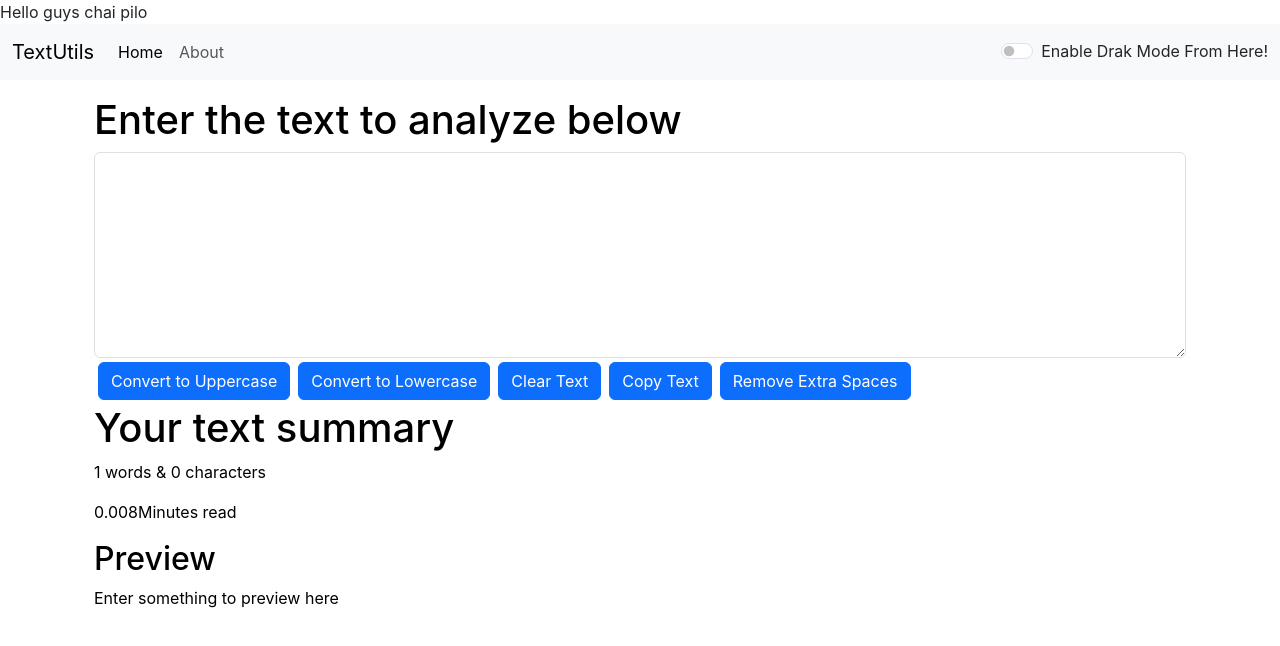
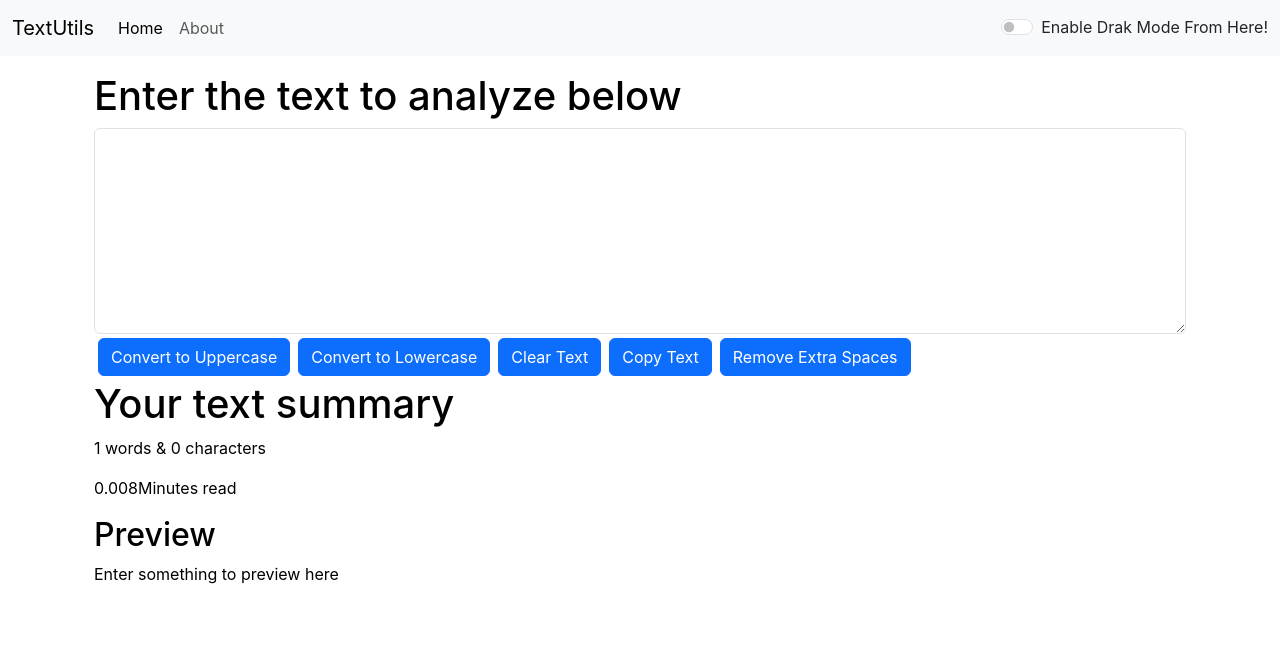
Before and after one commit to Yuvrajj89/UtilsText, a plain HTML site: page index.html in a window 1280 px wide. Drawn offline with nearby package versions, Linux system fonts and the light colour scheme.

Commit message:
Update index.html

```diff
--- a/index.html
+++ b/index.html
@@ -1 +1 @@
-<!doctype html><html lang="en">Hello guys chai pilo<head><meta charset="utf-8"/><link rel="icon" href="/UtilsText/favicon-192x192.png"/><meta name="viewport" content="width=device-width,initial-scale=1"/><meta name="theme-color" content="#000000"/><meta name="description" content="TextUtils is a utility which can be used to manilulate your text in the way you want"/><link rel="apple-touch-icon" href="/UtilsText/favicon-192x192.png"/><link rel="manifest" href="/UtilsText/manifest.json"/><title>TextUtils - Home</title><link href="https://cdn.jsdelivr.net/npm/bootstrap@5.3.0-alpha1/dist/css/bootstrap.min.css" rel="stylesheet" integrity="sha384-GLhlTQ8iRABdZLl6O3oVMWSktQOp6b7In1Zl3/Jr59b6EGGoI1aFkw7cmDA6j6gD" crossorigin="anonymous"/><script defer="defer" src="/UtilsText/static/js/main.13ea2664.js"></script><link href="/UtilsText/static/css/main.073c9b0a.css" rel="stylesheet"></head><body><noscript>You need to enable JavaScript to run this app.</noscript><div id="root"></div><script src="https://cdn.jsdelivr.net/npm/@popperjs/core@2.11.6/dist/umd/popper.min.js" integrity="sha384-oBqDVmMz9ATKxIep9tiCxS/Z9fNfEXiDAYTujMAeBAsjFuCZSmKbSSUnQlmh/jp3" crossorigin="anonymous"></script><script src="https://cdn.jsdelivr.net/npm/bootstrap@5.3.0-alpha1/dist/js/bootstrap.min.js" integrity="sha384-mQ93GR66B00ZXjt0YO5KlohRA5SY2XofN4zfuZxLkoj1gXtW8ANNCe9d5Y3eG5eD" crossorigin="anonymous"></script></body></html>
+<!doctype html><html lang="en"><head><meta charset="utf-8"/><link rel="icon" href="/UtilsText/favicon-192x192.png"/><meta name="viewport" content="width=device-width,initial-scale=1"/><meta name="theme-color" content="#000000"/><meta name="description" content="TextUtils is a utility which can be used to manilulate your text in the way you want"/><link rel="apple-touch-icon" href="/UtilsText/favicon-192x192.png"/><link rel="manifest" href="/UtilsText/manifest.json"/><title>TextUtils - Home</title><link href="https://cdn.jsdelivr.net/npm/bootstrap@5.3.0-alpha1/dist/css/bootstrap.min.css" rel="stylesheet" integrity="sha384-GLhlTQ8iRABdZLl6O3oVMWSktQOp6b7In1Zl3/Jr59b6EGGoI1aFkw7cmDA6j6gD" crossorigin="anonymous"/><script defer="defer" src="/UtilsText/static/js/main.13ea2664.js"></script><link href="/UtilsText/static/css/main.073c9b0a.css" rel="stylesheet"></head><body><noscript>You need to enable JavaScript to run this app.</noscript><div id="root"></div><script src="https://cdn.jsdelivr.net/npm/@popperjs/core@2.11.6/dist/umd/popper.min.js" integrity="sha384-oBqDVmMz9ATKxIep9tiCxS/Z9fNfEXiDAYTujMAeBAsjFuCZSmKbSSUnQlmh/jp3" crossorigin="anonymous"></script><script src="https://cdn.jsdelivr.net/npm/bootstrap@5.3.0-alpha1/dist/js/bootstrap.min.js" integrity="sha384-mQ93GR66B00ZXjt0YO5KlohRA5SY2XofN4zfuZxLkoj1gXtW8ANNCe9d5Y3eG5eD" crossorigin="anonymous"></script></body></html>
```
